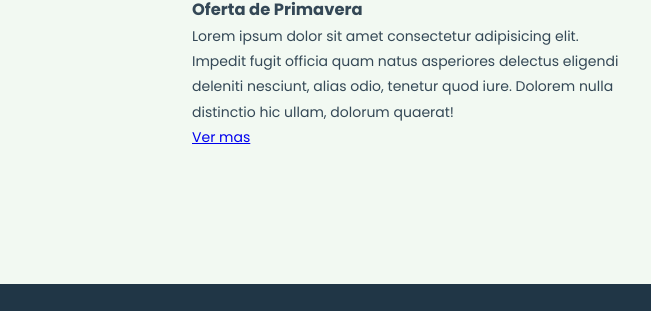
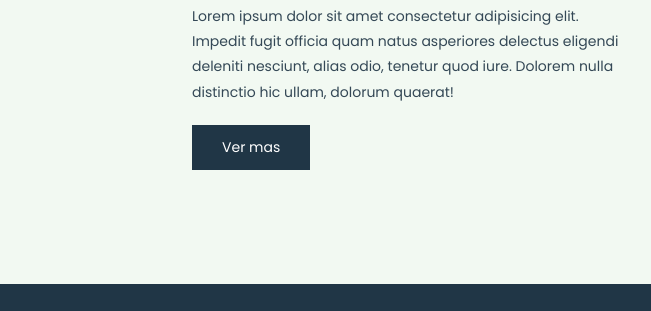
Before and after one commit to Bl4ckNblue/Taller-de-Programacion-Web, a plain HTML site: page index.html in a window 1280 px wide. Shown: the part 3675-3986 px from the top of the page, 0-651 px from the left. Drawn offline with Linux system fonts and the light colour scheme; grey boxes are pictures that could not be loaded.

Commit message:
Update styles.css

```diff
--- a/assets/css/styles.css
+++ b/assets/css/styles.css
@@ -296,3 +296,16 @@ img, video, iframe {
 .promocion-flex article {
     flex: 1;
 }
+
+.promocion-flex a {
+    background-color: var(--color-form-submit);
+    color: var(--color-fondo);
+    font: inherit;
+    padding: 10px 30px;
+    border: none;
+    cursor: pointer;
+    transition: all 0.4s ease-in-out;
+    text-decoration: none;
+    margin-top: 20px;
+    display: inline-block;
+}
```
